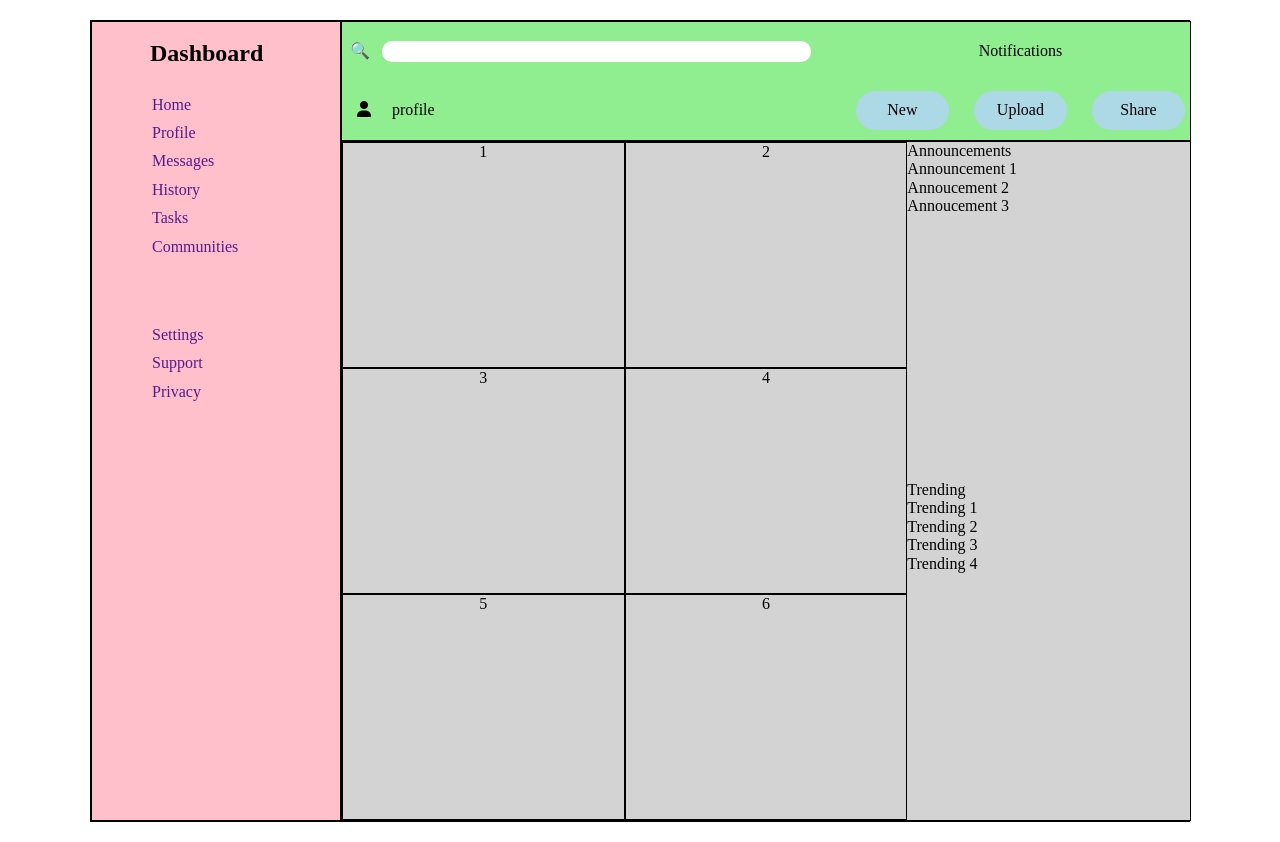
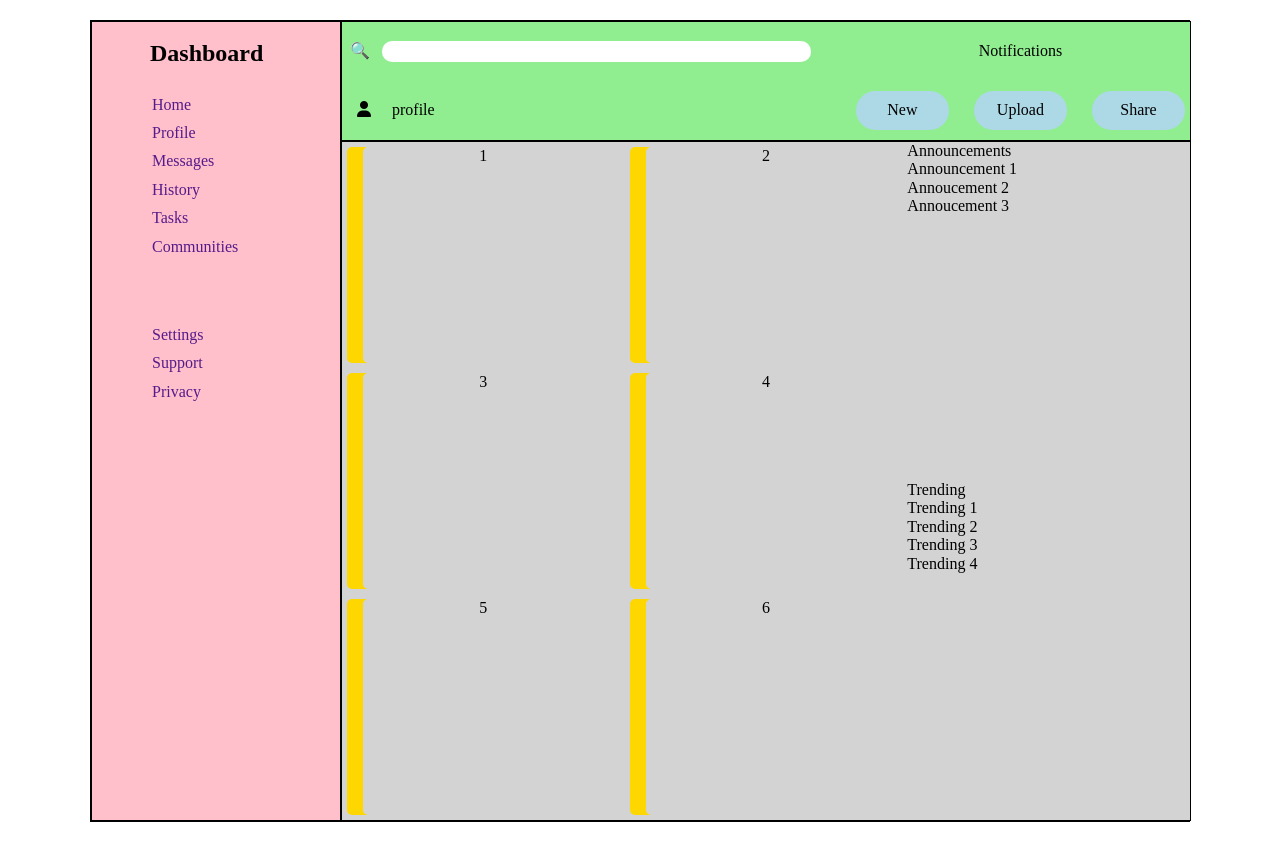
Before and after one commit to pfacanha/admin-dashboard, a plain HTML site: page index.html in a window 1280 px wide. Drawn offline with nearby package versions, Linux system fonts and the light colour scheme.

Commit message:
Apply some basic box-shadow styles into .gridbox project content and trying it out

```diff
--- a/styles.css
+++ b/styles.css
@@ -141,8 +141,13 @@ input:focus {
 }
 
 .gridbox {
-  border: 1px solid black;
+  /* border: 1px solid black; */
+  margin: 5px;
+  border-radius: 5px;
   text-align: center;
+}
+.project {
+  box-shadow: inset 1em 0 gold;
 }
 
 #wrapper {
```
